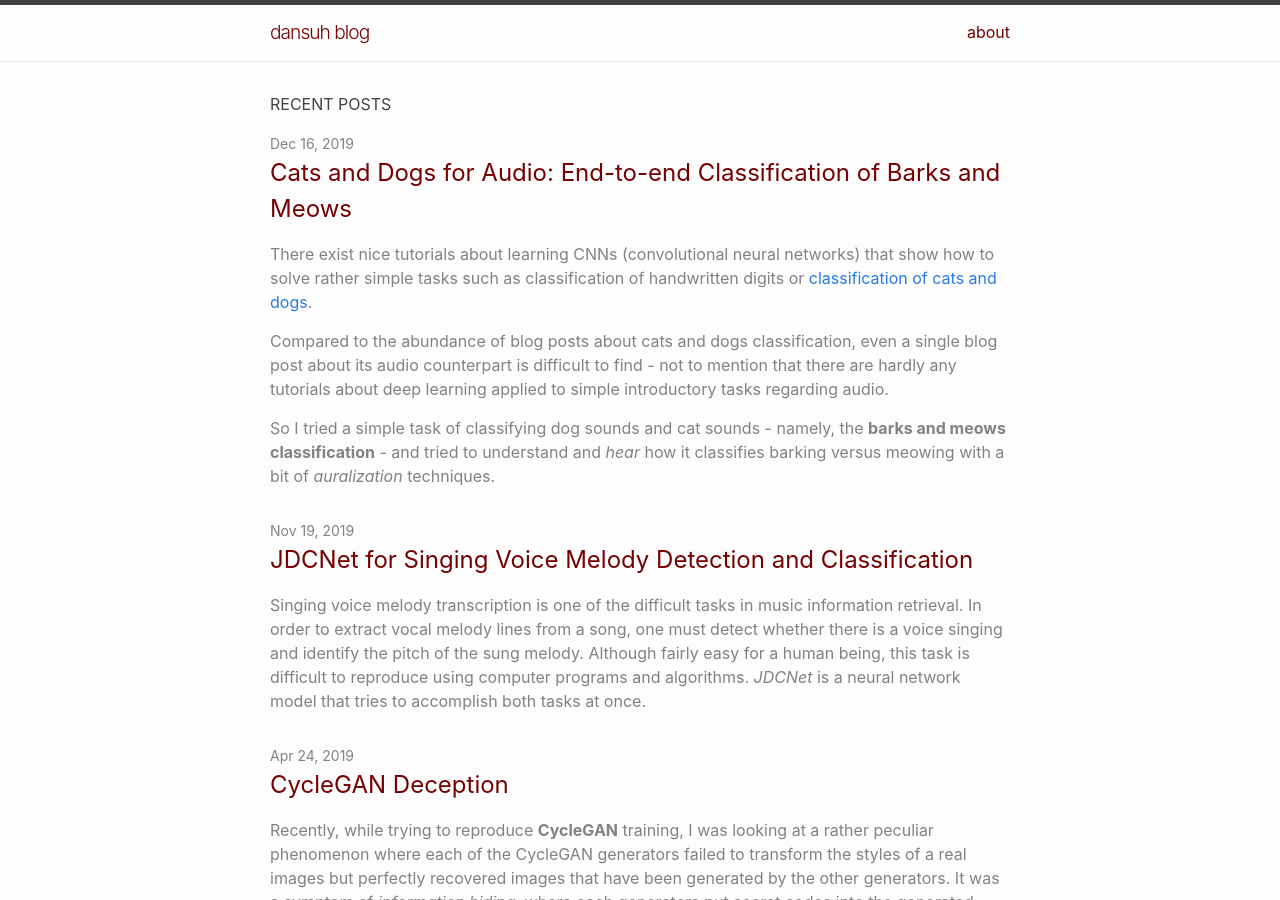
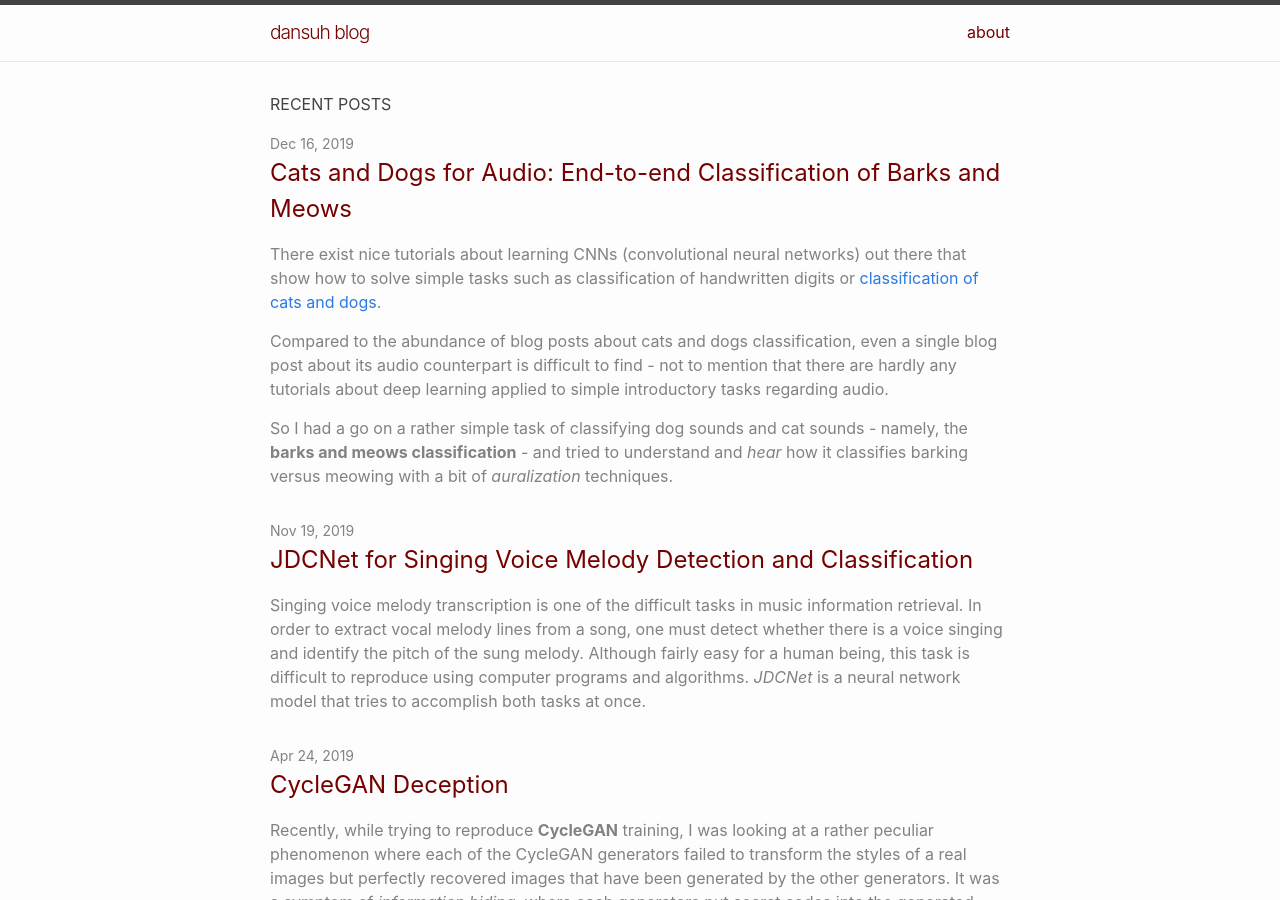
Before and after one commit to dansuh17/dansuh17.github.io, a Jekyll site: the page built from index.markdown, in a window 1280 px wide and 900 px high. Built offline with Jekyll 4.4.1, drawn with Linux system fonts in a browser that asks for light colours.

Commit message:
formatting updates

```diff
--- a/_posts/2019-12-16-bark-meow.md
+++ b/_posts/2019-12-16-bark-meow.md
@@ -4,8 +4,8 @@ title: "Cats and Dogs for Audio: End-to-end Classification of Barks and Meows"
 date: 2019-12-16 12:59:00 +0900
 ---
 
-There exist nice tutorials about learning CNNs (convolutional neural networks)
-that show how to solve rather simple tasks
+There exist nice tutorials about learning CNNs (convolutional neural networks) out there
+that show how to solve simple tasks
 such as classification of handwritten digits or [classification of cats and dogs](https://www.kaggle.com/uysimty/keras-cnn-dog-or-cat-classification).
 
 Compared to the abundance of blog posts about cats and dogs classification,
@@ -13,7 +13,7 @@ even a single blog post about its audio counterpart is difficult to find -
 not to mention that there are hardly any tutorials about deep learning applied to
 simple introductory tasks regarding audio.
 
-So I tried a simple task of classifying dog sounds and cat sounds -
+So I had a go on a rather simple task of classifying dog sounds and cat sounds -
 namely, the **barks and meows classification** -
 and tried to understand and _hear_ how it classifies
 barking versus meowing with a bit of _auralization_ techniques.
@@ -281,6 +281,8 @@ The second example shows a man-made error where the bad timing of the split segm
     src='/assets/audio/mispred_as_cat_2.mp3'
 %}
 
+<br />
+
 # Conclusion
 
 This experience of trying to apply a simple deep learning model on a bark vs. meow classification task
@@ -290,5 +292,5 @@ and the results gave intuitive results about how the trained model would disting
 However, some fundamental questions remain unanswered from this post;
 can this end-to-end training give better results than training based on spectrograms?,
 would a trained model from spectrogram features learn to see more features other than magnitude bursts?
-I hope further examination and research about end-to-end learning applied on audio signals reveal more
-about the inner mechanisms and give more intuition.
+I hope further examination and research on end-to-end learning applied on audio signals reveal more
+about the inner mechanisms and provide more intuition.
```
